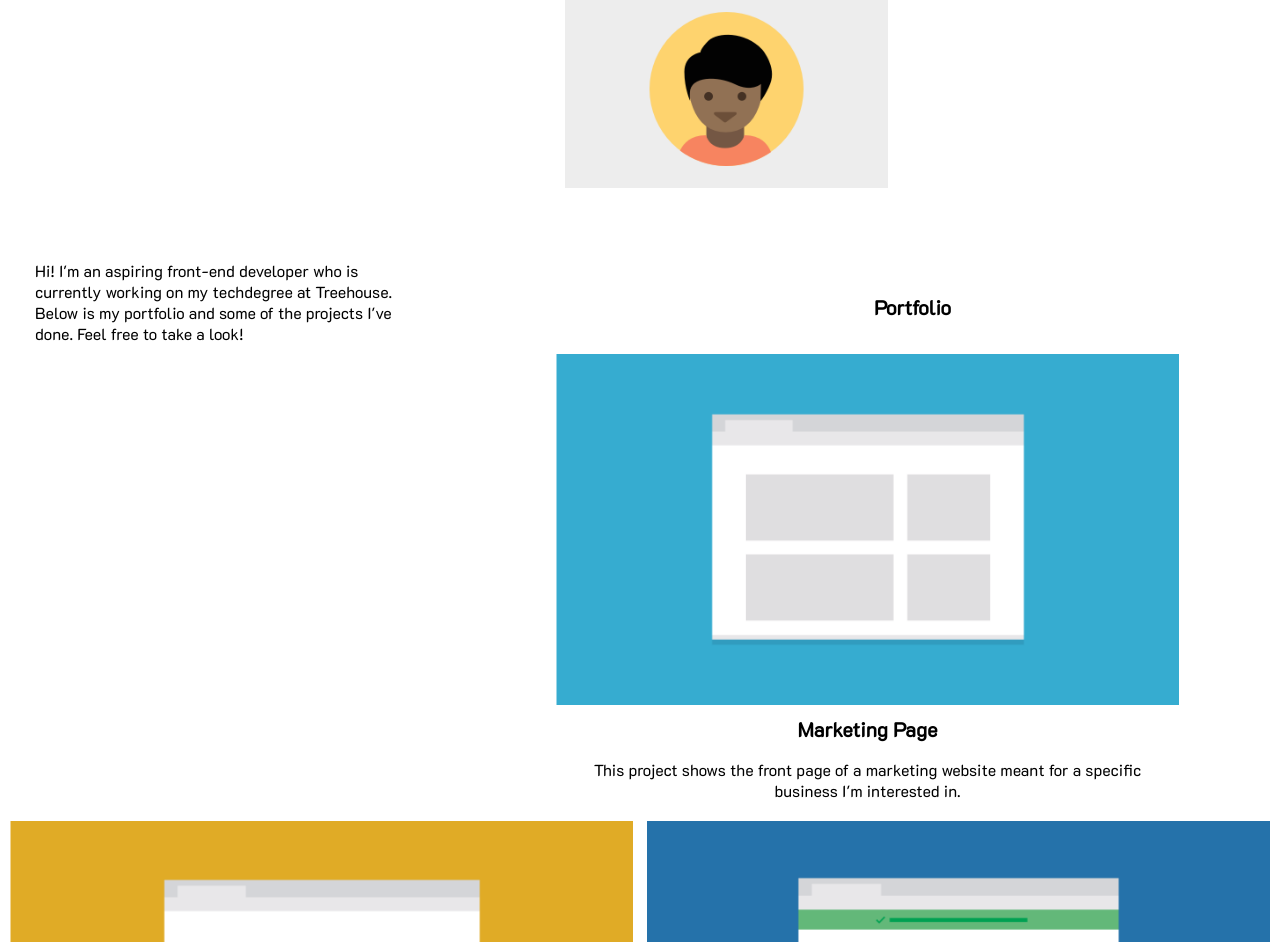
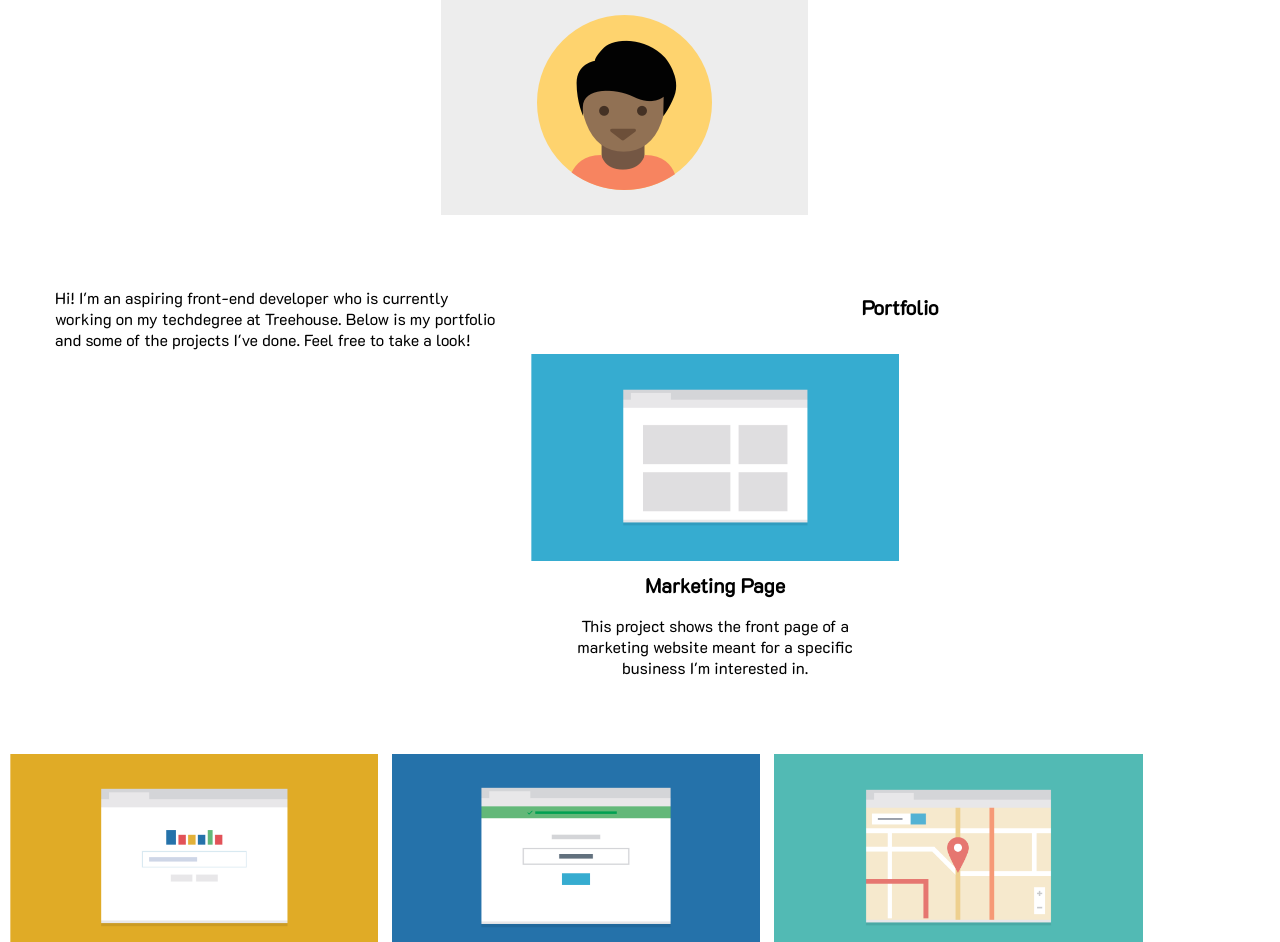
Before and after one commit to brandongault/Mobile-First-Responsive-Layout, a plain HTML site: page index.html in a window 1280 px wide. Shown: the part 127-1069 px from the top of the page. Drawn offline with Linux system fonts and the light colour scheme.

Commit message:
more changes to desktop layout

```diff
--- a/css/styles.css
+++ b/css/styles.css
@@ -256,6 +256,7 @@ hr {
 
 	ul li {
 		float: right;
+		padding: 10px;
 	}
 
 	nav {
@@ -263,14 +264,23 @@ hr {
 	}
 
 	#intro {
-		margin-left: 50px;
+		width: auto;
+		height: auto;
 		margin-right: 50px;
 	}
 
 	.bio {
 		margin-top: 20px;
-		margin-right: 150px;
+		margin-right: 20px;
+		margin-left: 50px;
 		float: left;
+		width: 450px;
+	}
+
+	main {
+		text-align: center;
+		margin-left: 0;
+		margin-right: 0;
 	}
 
 	#skills {
@@ -286,4 +296,12 @@ hr {
 		word-spacing: 50px;
 	}
 
+	article {
+		width: 30%;
+	}
+
+	.center {
+		padding-right: 20px;
+		padding-left: 20px;
+	}
 }
```
Also changed, not shown: index.html (+2 -1 lines).
